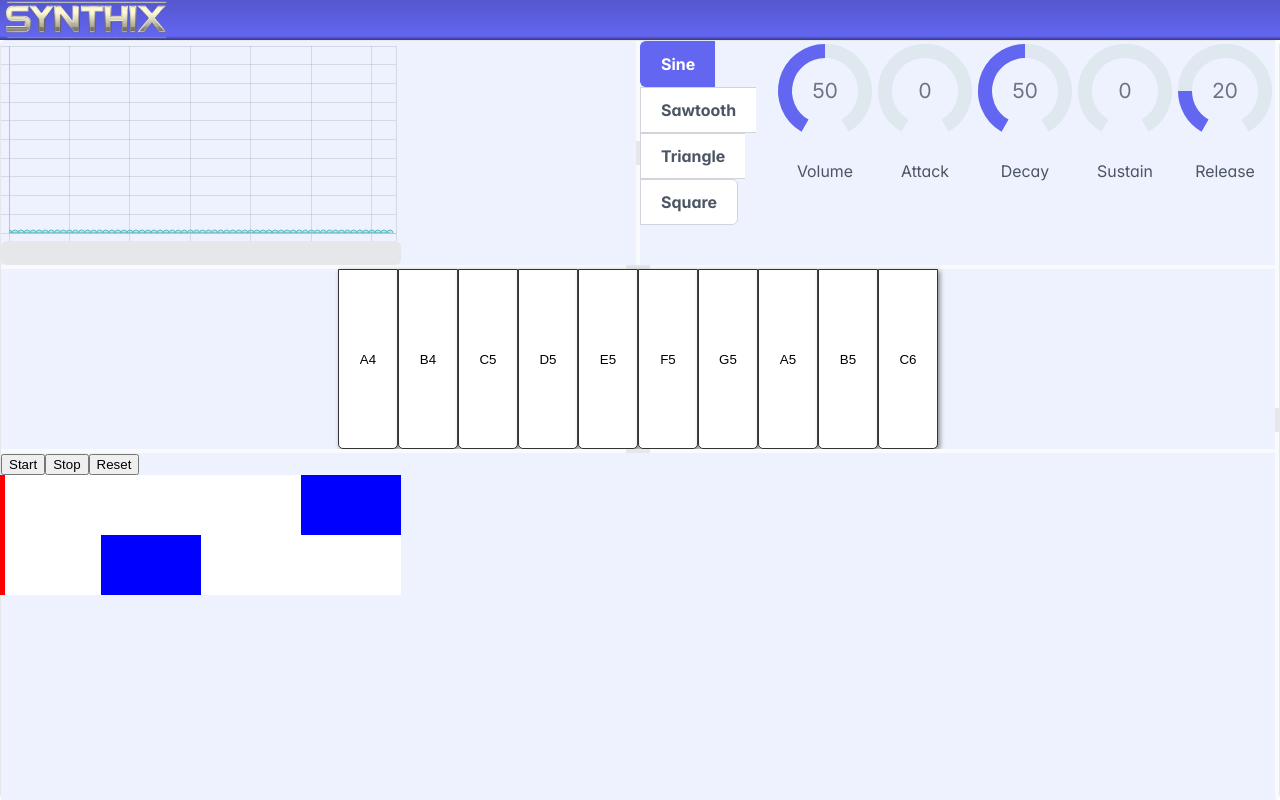
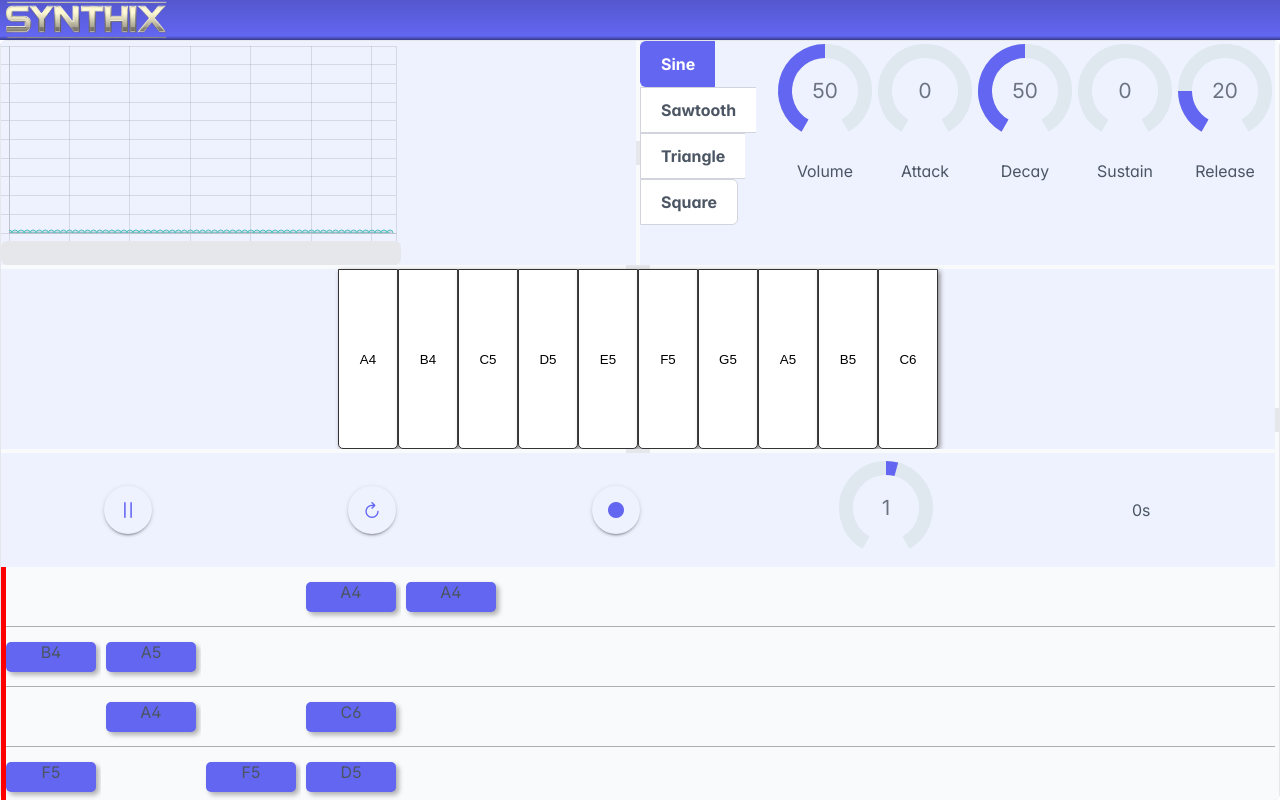
Before and after one commit to BastienTLC/synthix, a React (Create React App) app: page / in a window 1280 px wide. Shown: the top 800 px of the page. Built offline with nearby package versions, Linux system fonts and the light colour scheme.

Commit message:
sequenceur stylisation et ajustement des bpm

```diff
--- a/package.json
+++ b/package.json
@@ -7,6 +7,7 @@
     "@testing-library/react": "^13.4.0",
     "@testing-library/user-event": "^13.5.0",
     "chart.js": "^4.4.0",
+    "primeicons": "^6.0.1",
     "primereact": "^10.0.9",
     "react": "^18.2.0",
     "react-chartjs-2": "^5.2.0",
--- a/src/App.js
+++ b/src/App.js
@@ -2,6 +2,7 @@
 import React from 'react';
 import StudioPage from './pages/StudioPage';
 import "primereact/resources/themes/lara-light-indigo/theme.css";
+import 'primeicons/primeicons.css';
 
 const App = () => {
     return (
--- /dev/null
+++ b/src/components/Sequenceur/Control/Control.css
@@ -0,0 +1,10 @@
+.timeline-control{
+    display: flex;
+    align-items: center;
+    justify-content: space-around;
+    margin: 5px;
+}
+.play-duration{
+    height: 20px;
+    width: 40px;
+}
--- a/src/components/Sequenceur/Control/Control.js
+++ b/src/components/Sequenceur/Control/Control.js
@@ -1,11 +1,46 @@
-import React from 'react';
+import React, {useState, useEffect} from 'react';
+import { Button } from 'primereact/button';
+import './Control.css';
+import { Knob } from 'primereact/knob';
 
-const Control = ({ onStart, onStop, onReset }) => {
+const Control = ({ onStart, onStop, onReset, setBpmValue, bpmValue }) => {
+    const [isPlaying, setIsPlaying] = useState(false);
+    const [startTime, setStartTime] = useState(null);
+    const [elapsedTime, setElapsedTime] = useState(0);
+
+    const toggleSequencer = () => {
+        if (isPlaying) {
+            onStop();
+            setElapsedTime(Date.now() - startTime);
+        } else {
+            onStart();
+            setStartTime(Date.now());
+        }
+        setIsPlaying((prevIsPlaying) => !prevIsPlaying);
+    };
+    const resetSequencer = () =>{
+        toggleSequencer();
+        onReset();
+        setElapsedTime(0);
+    }
+
+    useEffect(() => {
+        let interval;
+        if (isPlaying) {
+            interval = setInterval(() => {
+                setElapsedTime(Date.now() - startTime);
+            }, 50);
+        }
+        return () => clearInterval(interval);
+    }, [isPlaying, startTime]);
+
     return (
-        <div>
-            <button onClick={onStart}>Start</button>
-            <button onClick={onStop}>Stop</button>
-            <button onClick={onReset}>Reset</button>
+        <div className={"timeline-control"}>
+            <Button icon={isPlaying ? "pi pi-play" : "pi pi-pause"} rounded text raised aria-label="Filter" onClick={toggleSequencer}/>
+            <Button icon="pi pi-refresh" rounded text raised aria-label="Filter" onClick={resetSequencer}/>
+            <Button icon="pi pi-circle-fill" rounded text raised aria-label="Filter"/>
+            <Knob value={bpmValue} onChange={(e) => setBpmValue(e.value)} min={-10} max={10} />
+            <div className={"play-duration"}>{elapsedTime*bpmValue / 1000}s</div>
         </div>
     );
 };
--- a/src/components/Sequenceur/Cursor/Cursor.js
+++ b/src/components/Sequenceur/Cursor/Cursor.js
@@ -16,7 +16,6 @@ const Cursor = ({ position, nbTrack, onMove, width}) => {
                 backgroundColor: 'red',
                 position: 'absolute',
                 left: position + 'px',
-                transition: 'left 0.3s ease',
             }}/>
     );
 };
--- /dev/null
+++ b/src/components/Sequenceur/Note/Note.css
@@ -0,0 +1,17 @@
+.timeline-note{
+    background-color: var(--primary-color);
+    width: 100px;
+    height: 30px;
+    border-radius: 5px; /* Add this line to round the corners */
+    box-shadow: 3px 3px 5px rgba(0, 0, 0, 0.3); /* Add this line to create a 3D effect with a shadow */
+    margin: 5px;
+    text-align: center;
+}
+
+.timeline-space{
+    background-color: var(--surface-50);
+    width: 100px;
+    height: 100%;
+    display: flex;
+    align-items: center;
+}
--- a/src/components/Sequenceur/Note/Note.js
+++ b/src/components/Sequenceur/Note/Note.js
@@ -1,15 +1,22 @@
-import React, {useEffect} from 'react';
+import React from 'react';
+import { useSynthContext } from '../../../context/SynthContext';
+import './Note.css';
 
 
-const Note = ({note, index, cursorPosition}) => {
-    const pNote = () => {
-        console.log(note, index);
-    };
-    return (
-        <div
-            style={{ width: '100px', height: '100%', backgroundColor: note ? 'blue' : 'white' }}
-            onClick={pNote}
-        />
-    );
+const Note = ({note}) => {
+    const { playNoteDirect } = useSynthContext();
+
+    if (note) {
+        return (
+
+            <div className={'timeline-space'}>
+                <div className={'timeline-note'}
+                     onClick={() => playNoteDirect([note.frequency])}>{note.label}</div>
+            </div>
+        );
+    } else {
+        return <div className={'timeline-space'}></div>;
+    }
 };
+
 export default Note;
--- a/src/components/Sequenceur/SequenceurPanel.css
+++ b/src/components/Sequenceur/SequenceurPanel.css
@@ -1,3 +1,5 @@
 .synth-sequence-panel{
     background-color: var(--highlight-bg);
+    height: 100%;
+    width: 100%;
 }
--- a/src/components/Sequenceur/SequenceurPanel.js
+++ b/src/components/Sequenceur/SequenceurPanel.js
@@ -4,6 +4,8 @@ import Track from './Track/Track';
 import Cursor from './Cursor/Cursor';
 import Control from './Control/Control';
 import { useSynthContext } from '../../context/SynthContext';
+import './SequenceurPanel.css';
+import { ScrollPanel } from 'primereact/scrollpanel';
 
 
 const SequencerPanel = () => {
@@ -11,6 +13,7 @@ const SequencerPanel = () => {
     const [currentIndex, setCurrentIndex] = useState(0);
     const [isPlaying, setIsPlaying] = useState(false);
     const { playNoteDirect } = useSynthContext();
+    const [bpmValue, setBpmValue] = useState(1);
 
     const keyConfigurations = [
         { label: 'A4', frequency: '440'},
@@ -26,8 +29,11 @@ const SequencerPanel = () => {
     ];
 
     const tracks = [
-        { notes: [null, null, null, keyConfigurations[0]] },
-        { notes: [null, keyConfigurations[0], null, null] },
+        { notes: [null, null, null, keyConfigurations[0],keyConfigurations[0]] },
+        { notes: [keyConfigurations[1], keyConfigurations[7], null, null] },
+        { notes: [null, keyConfigurations[0], null, keyConfigurations[9]] },
+        { notes: [keyConfigurations[5], null, keyConfigurations[5], keyConfigurations[3]] },
+        { notes: [keyConfigurations[2], keyConfigurations[10], null, null] },
         // Add more tracks as needed
     ];
 
@@ -40,7 +46,7 @@ const SequencerPanel = () => {
 
                 pNote(newIndex);
             }
-            setCursorPosition((prevPosition) => prevPosition + 1);
+            setCursorPosition((prevPosition) => prevPosition + (bpmValue));
 
         }
     };
@@ -66,13 +72,14 @@ const SequencerPanel = () => {
     };
 
     return (
-        <div style={{height: "500px", width:"800px"}}>
-            <Control onStart={startSequencer} onStop={stopSequencer} onReset={resetSequencer} />
-            <Cursor position={cursorPosition} nbTrack={tracks.length} onMove={handleCursorMove} width={100*tracks[0].notes.length} />
-            {tracks.map((track, index) => (
-                <Track key={index} notes={track.notes} height={60} width={100*track.notes.length} cursorPosition={cursorPosition}  />
-            ))}
-
+        <div style={{ width: '100%', height: '100%' }}>
+            <ScrollPanel style={{ width: '100%', height: '100%' }}>
+                <Control onStart={startSequencer} onStop={stopSequencer} onReset={resetSequencer} bpmValue={bpmValue} setBpmValue={setBpmValue}  />
+                <Cursor position={cursorPosition} nbTrack={tracks.length} onMove={handleCursorMove} width={100*tracks[0].notes.length} />
+                {tracks.map((track, index) => (
+                    <Track key={index} notes={track.notes} height={60} width={100*track.notes.length}  />
+                ))}
+            </ScrollPanel>
         </div>
     );
 };
--- /dev/null
+++ b/src/components/Sequenceur/Track/Track.css
@@ -0,0 +1,7 @@
+.timeline-track{
+    display: flex;
+    align-items: center;
+    width:100%;
+    background-color: var(--surface-50);
+    border-bottom: rgba(0, 0, 0, 0.3) solid 1px;
+}
--- a/src/components/Sequenceur/Track/Track.js
+++ b/src/components/Sequenceur/Track/Track.js
@@ -1,10 +1,11 @@
 // Track.js
 import React from 'react';
 import Note from '../Note/Note';
+import './Track.css';
 
-const Track = ({ notes, height, cursorPosition }) => {
+const Track = ({ notes, height, key }) => {
     return (
-        <div style={{ display: 'flex', height: `${height}px` }}>
+        <div className={'timeline-track'} style={{height: `${height}px` }}>
             {notes.map((note, index) => (
                 <Note key={index} note={note} index={index}/>
             ))}
```
Also changed, not shown: 1 other file (tests, documents, lock files or other folders).
